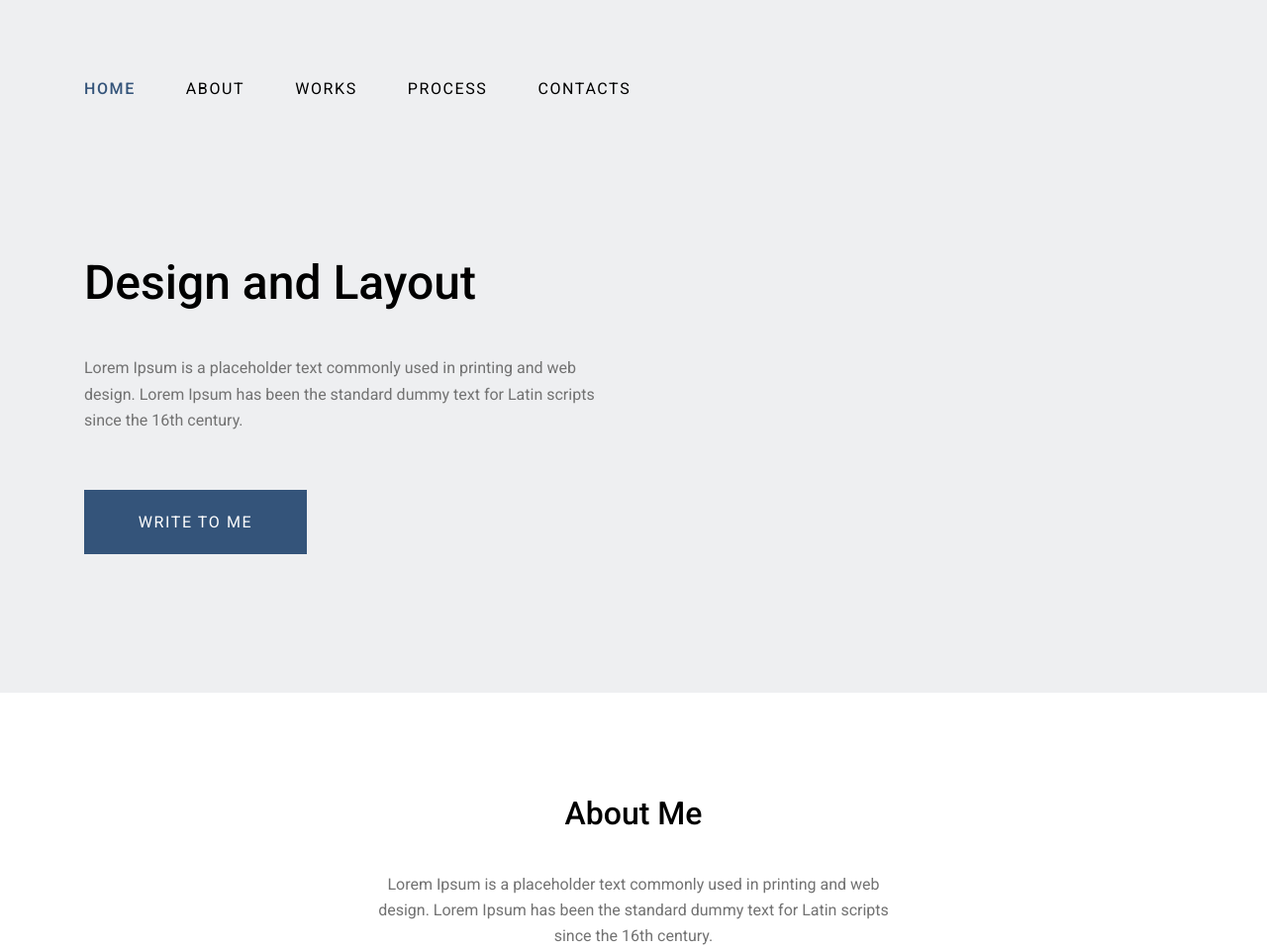
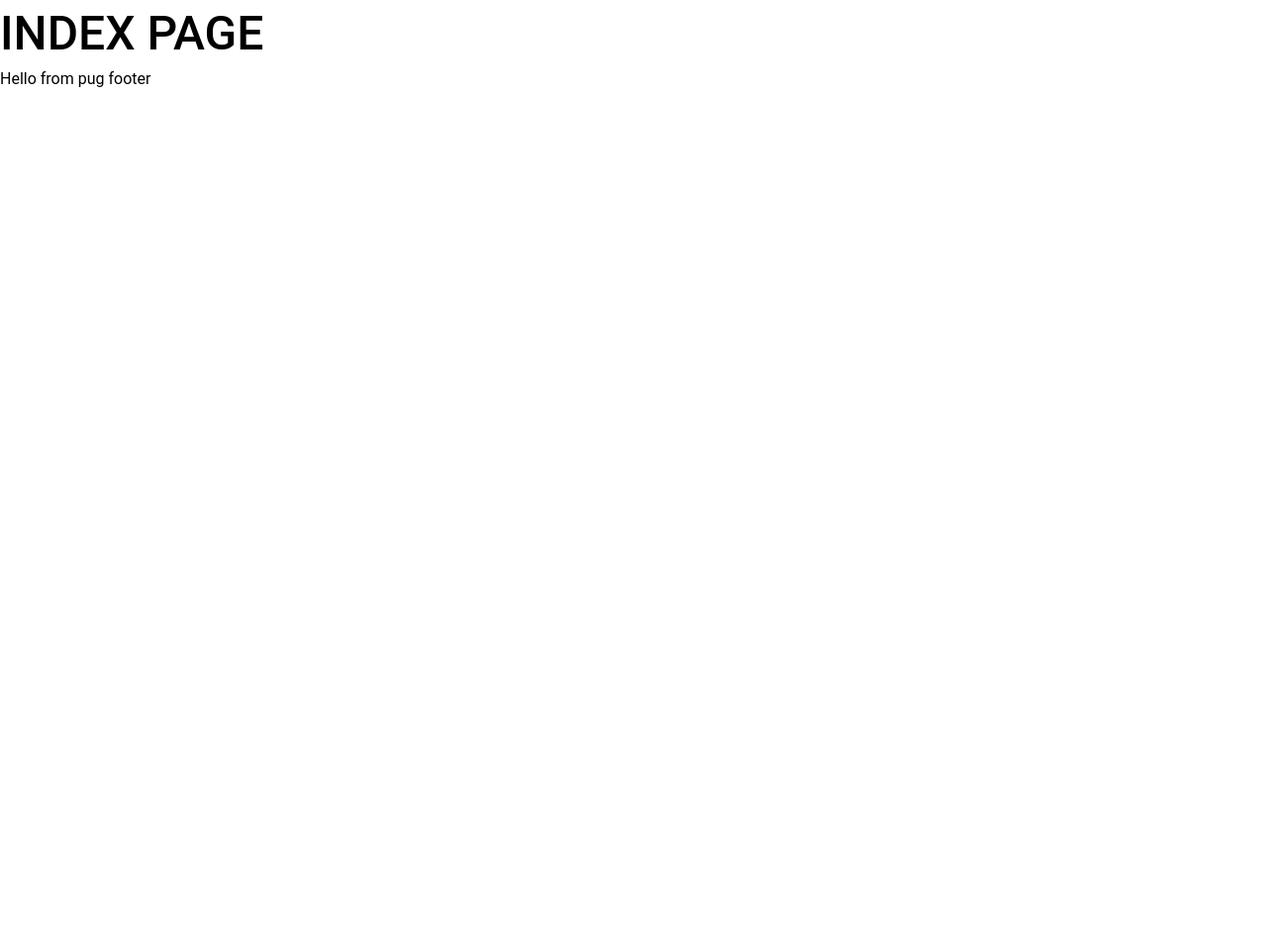
Before and after one commit to VLadBrusnyk/home-work-9.1, a web app: file index.html in a window 1280 px wide. Shown: the top 959 px of the page at 99% size. After the commit the page ends 88 px from the top, so only its background shows below. Run offline with its HTML, style and script files only (its server is not run), Linux system fonts and the light colour scheme.

Commit message:
docs: update README.md with project details and structure; modify index.html for simplified layout

```diff
--- a/index.html
+++ b/index.html
@@ -1,149 +1,13 @@
 <!DOCTYPE html>
 <html lang="en">
-
   <head>
     <meta charset="UTF-8">
     <meta name="viewport" content="width=device-width, initial-scale=1.0">
-  <link rel="stylesheet" href="assets/css/normalize.css">
-  <link rel="preconnect" href="https://fonts.googleapis.com">
-  <link rel="preconnect" href="https://fonts.gstatic.com" crossorigin>
-  <link href="https://fonts.googleapis.com/css2?family=Roboto:ital,wght@0,100..900;1,100..900&display=swap"
-    rel="stylesheet">
+    <title>INDEX</title>
     <link rel="stylesheet" href="assets/css/style.css">
-  <title>Document</title>
   </head>
-
   <body>
-  <header class="header">
-    <div class="container ">
-      <nav class="navbar">
-        <button class="burger" aria-label="Open menu">&#9776;</button>
-        <ol class="navbar__list">
-          <li class="navbar__item"><a class="navbar__link navbar__link--active" href="#">HOME</a></li>
-          <li class="navbar__item"><a class="navbar__link" href="#">ABOUT</a></li>
-          <li class="navbar__item"><a class="navbar__link" href="#">WORKS</a></li>
-          <li class="navbar__item"><a class="navbar__link" href="#">PROCESS</a></li>
-          <li class="navbar__item"><a class="navbar__link" href="#">CONTACTS</a></li>
-        </ol>
-      </nav>
-
-      <div class="hero">
-        <h1 class="hero__title">Design and Layout</h1>
-        <p class="hero__description">Lorem Ipsum is a placeholder text commonly used in printing and web design. Lorem
-          Ipsum has been the standard dummy text for Latin scripts since the 16th century.</p>
-        <a class="hero__button" href="#">WRITE TO ME</a>
-      </div>
-    </div>
-  </header>
-
-  <main class="main">
-    <section class="about section">
-      <div class="container container--sm">
-        <h2 class="about__title section__title">About Me</h2>
-        <p class="about__description section__description">Lorem Ipsum is a placeholder text commonly used in printing
-          and web design. Lorem
-          Ipsum has been the standard
-          dummy text for Latin scripts since the 16th century.</p>
-      </div>
-    </section>
-
-    <section class="experience">
-      <div class="container">
-        <h2 class="projects__title visually-hidden">My projects</h2>
-        <div class="projects__container">
-
-          <div class="projects__list">
-            <div class="projects__list-picture">
-              <img class="projects__list-image" src="assets/images/project.svg" alt="project">
-            </div>
-            <div class="projects__list-items">
-              <p class="projects__list-item">40+</p>
-              <p class="projects__list-subitem">projects</p>
-            </div>
-          </div>
-
-          <div class="projects__list">
-            <div class="projects__list-picture">
-              <img class="projects__list-image" src="assets/images/project.svg" alt="project">
-            </div>
-            <div class="projects__list-items">
-              <p class="projects__list-item">40+</p>
-              <p class="projects__list-subitem">projects</p>
-            </div>
-          </div>
-
-          <div class="projects__list">
-            <div class="projects__list-picture">
-              <img class="projects__list-image" src="assets/images/project.svg" alt="project">
-            </div>
-            <div class="projects__list-items">
-              <p class="projects__list-item">40+</p>
-              <p class="projects__list-subitem">projects</p>
-            </div>
-          </div>
-
-          <div class="projects__list">
-            <div class="projects__list-picture">
-              <img class="projects__list-image" src="assets/images/project.svg" alt="project">
-            </div>
-            <div class="projects__list-items">
-              <p class="projects__list-item">40+</p>
-              <p class="projects__list-subitem">projects</p>
-            </div>
-          </div>
-
-          <div class="projects__list">
-            <div class="projects__list-picture">
-              <img class="projects__list-image" src="assets/images/project.svg" alt="project">
-            </div>
-            <div class="projects__list-items">
-              <p class="projects__list-item">40+</p>
-              <p class="projects__list-subitem">projects</p>
-            </div>
-          </div>
-
-          <div class="projects__list">
-            <div class="projects__list-picture">
-              <img class="projects__list-image" src="assets/images/project.svg" alt="project">
-            </div>
-            <div class="projects__list-items">
-              <p class="projects__list-item">40+</p>
-              <p class="projects__list-subitem">projects</p>
-            </div>
-          </div>
-
-        </div>
-      </div>
-    </section>
-
-    <section class="process section">
-      <div class="container container--sm">
-        <h2 class="process__title section__title">How I Work</h2>
-        <p class="process__description section__description">Lorem Ipsum is a placeholder text commonly used in printing
-          and web design. Lorem
-          Ipsum has been the standard
-          dummy text for Latin scripts since the 16th century.</p>
-      </div>
-    </section>
-
-    <section class="video">
-      <div class="container">
-        <h2 class="video__title visually-hidden">Video</h2>
-        <iframe class="video__iframe" width="560" height="315"
-          src="https://www.youtube.com/embed/g1-mYBJ2AuI?si=kg-C3x66jWcVQrn0" title="YouTube video player"
-          allow="accelerometer; autoplay; clipboard-write; encrypted-media; gyroscope; picture-in-picture; web-share"
-          referrerpolicy="strict-origin-when-cross-origin" allowfullscreen></iframe>
-      </div>
-    </section>
-  </main>
-
-  <footer class="footer">
-    <div class="container">
-      <div class="footer__title">Ostap Ivanenko</div>
-      <div class="footer__description">© 2018. All rights reserved.</div>
-    </div>
-  </footer>
-
+    <h1>INDEX PAGE</h1>
+    <footer>Hello from pug footer</footer>
   </body>
-
 </html>
```
Also changed, not shown: src/templates/_footer.pug (line endings or trailing spaces), src/templates/index.pug (line endings or trailing spaces). Lines whose indentation alone changed are shown as unchanged.
